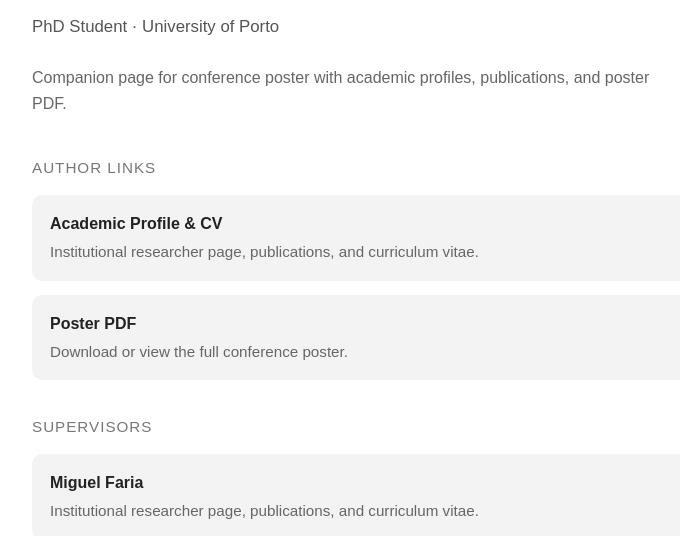
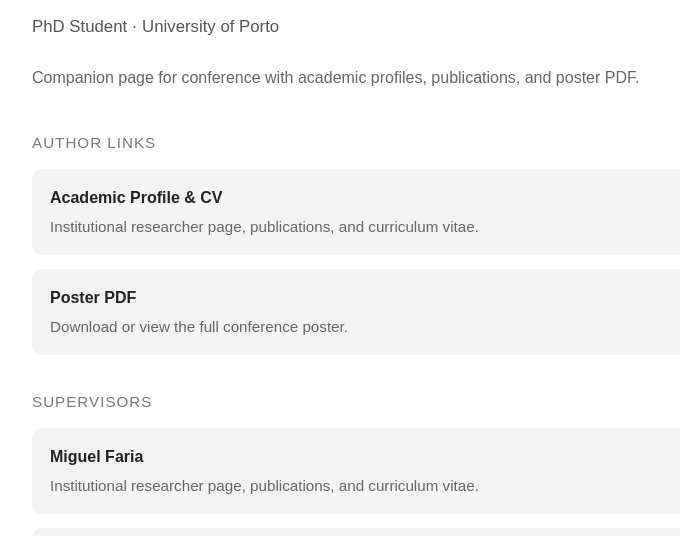
Before and after one commit to cheilavpereira/CheilaPereira_links, a plain HTML site: page index.html in a window 1280 px wide. Shown: the part 264-800 px from the top of the page, without its empty margins (228-908 px from the left). Drawn offline with Linux system fonts and the light colour scheme.

Commit message:
Update index.html

```diff
--- a/index.html
+++ b/index.html
@@ -152,8 +152,7 @@
     </p>
 
     <p class="description">
-      Companion page for conference poster with academic profiles,
-      publications, and poster PDF.
+      Companion page for conference with academic profiles, publications, and poster PDF.
     </p>
 
     <!-- Research Links -->
```
